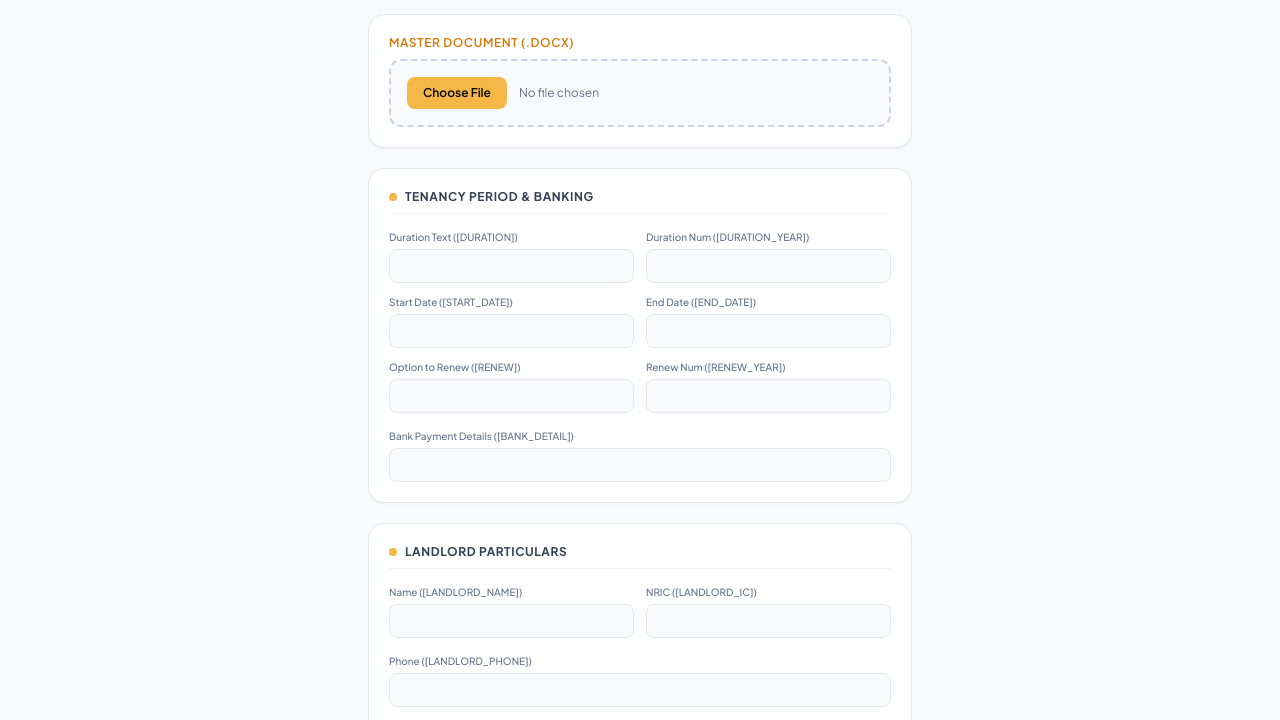
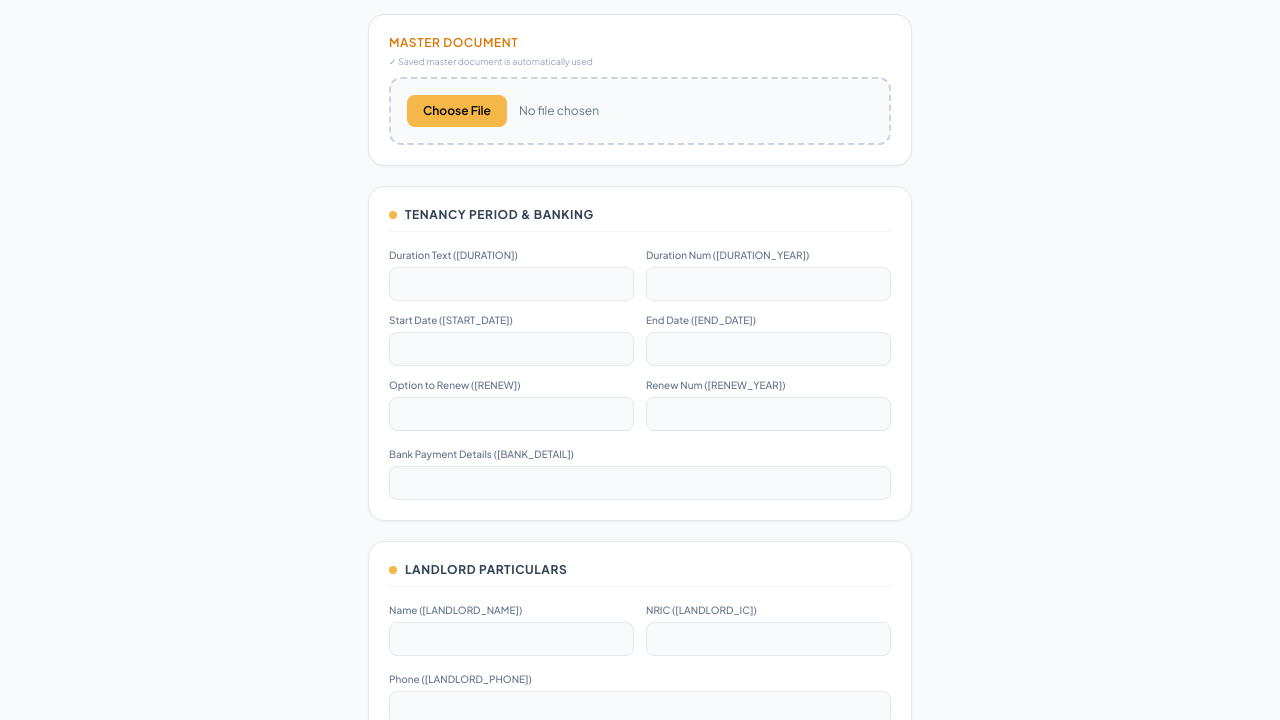
Before and after one commit to AE-MintLab/AE-Tenancy-Portal, a plain HTML site: page index.html in a window 1280 px wide. Shown: the part 69-789 px from the top of the page. Drawn offline with nearby package versions, Linux system fonts and the light colour scheme.

Commit message:
Update index.html

```diff
--- a/index.html
+++ b/index.html
@@ -158,9 +158,15 @@
         <!-- File Upload Section -->
         <div class="bg-white dark:bg-[#1a1c23] border border-slate-200 dark:border-amber-500/20 rounded-2xl p-5 shadow-sm dark:shadow-xl transition-colors duration-200">
 
-            <label class="block text-xs font-semibold text-amber-600 dark:text-amber-400 uppercase tracking-wider mb-2">
-                Master Document (.docx)
-            </label>
+            <div class="mb-2">
+    <label class="block text-xs font-semibold text-amber-600 dark:text-amber-400 uppercase tracking-wider">
+        Master Document
+    </label>
+
+    <p class="text-[9px] text-slate-400 dark:text-slate-500 mt-1">
+        ✓ Saved master document is automatically used
+    </p>
+</div>
 
             <div class="relative border-2 border-dashed border-slate-300 dark:border-slate-700 hover:border-amber-500/50 transition rounded-xl p-4 text-center bg-slate-50 dark:bg-[#121316]/50">
 
```
